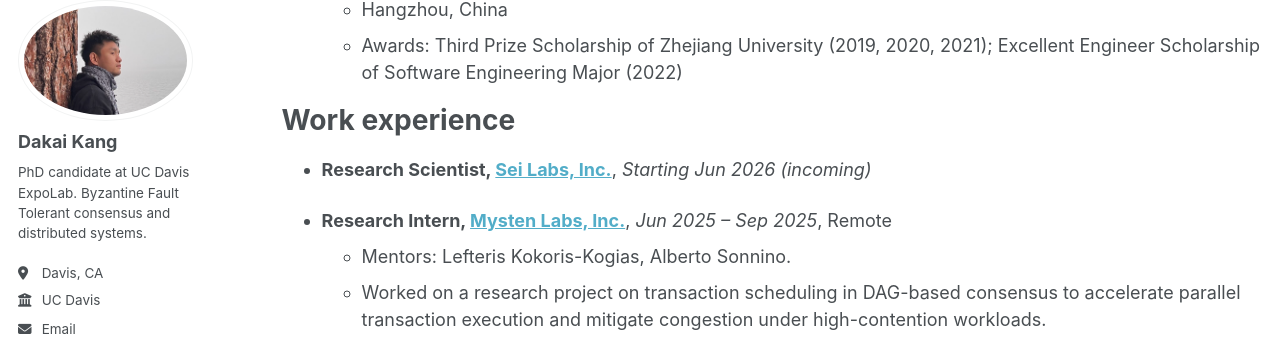
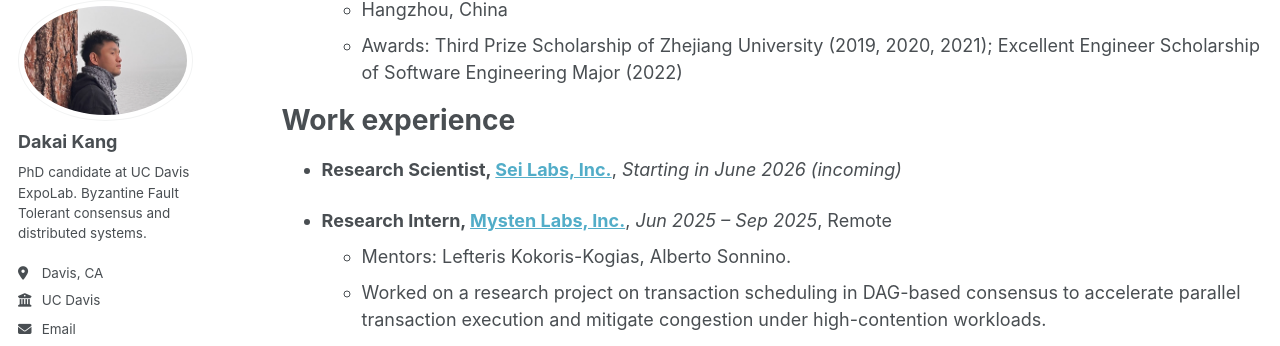
Before and after one commit to DakaiKang/dakaikang.github.io, a Jekyll site: the page built from _pages/cv.md, in a window 1280 px wide and 900 px high, scrolled down 504 px. Shown: the part 101-447 px from the top of the window. Built offline with Jekyll 4.4.1, drawn with Linux system fonts in a browser that asks for light colours; some web fonts are replaced; a script bundle is joined from its source files by our own code; library files that are not in the unit come from our copies.

Commit message:
CV: use "Starting in June 2026" for Sei Labs date label
Spell out the month and add the preposition so the date label reads
more naturally on the CV PDF and the website CV page.

Co-Authored-By: Claude Opus 4.7 (1M context) <noreply@anthropic.com>

```diff
--- a/_pages/cv.md
+++ b/_pages/cv.md
@@ -28,7 +28,7 @@ Education
 
 Work experience
 ======
-* **Research Scientist, [Sei Labs, Inc.](https://www.sei.io)**, *Starting Jun 2026 (incoming)*
+* **Research Scientist, [Sei Labs, Inc.](https://www.sei.io)**, *Starting in June 2026 (incoming)*
 
 * **Research Intern, [Mysten Labs, Inc.](https://www.mystenlabs.com)**, *Jun 2025 – Sep 2025*, Remote
   * Mentors: Lefteris Kokoris-Kogias, Alberto Sonnino.
```
Also changed, not shown: 1 other file.
